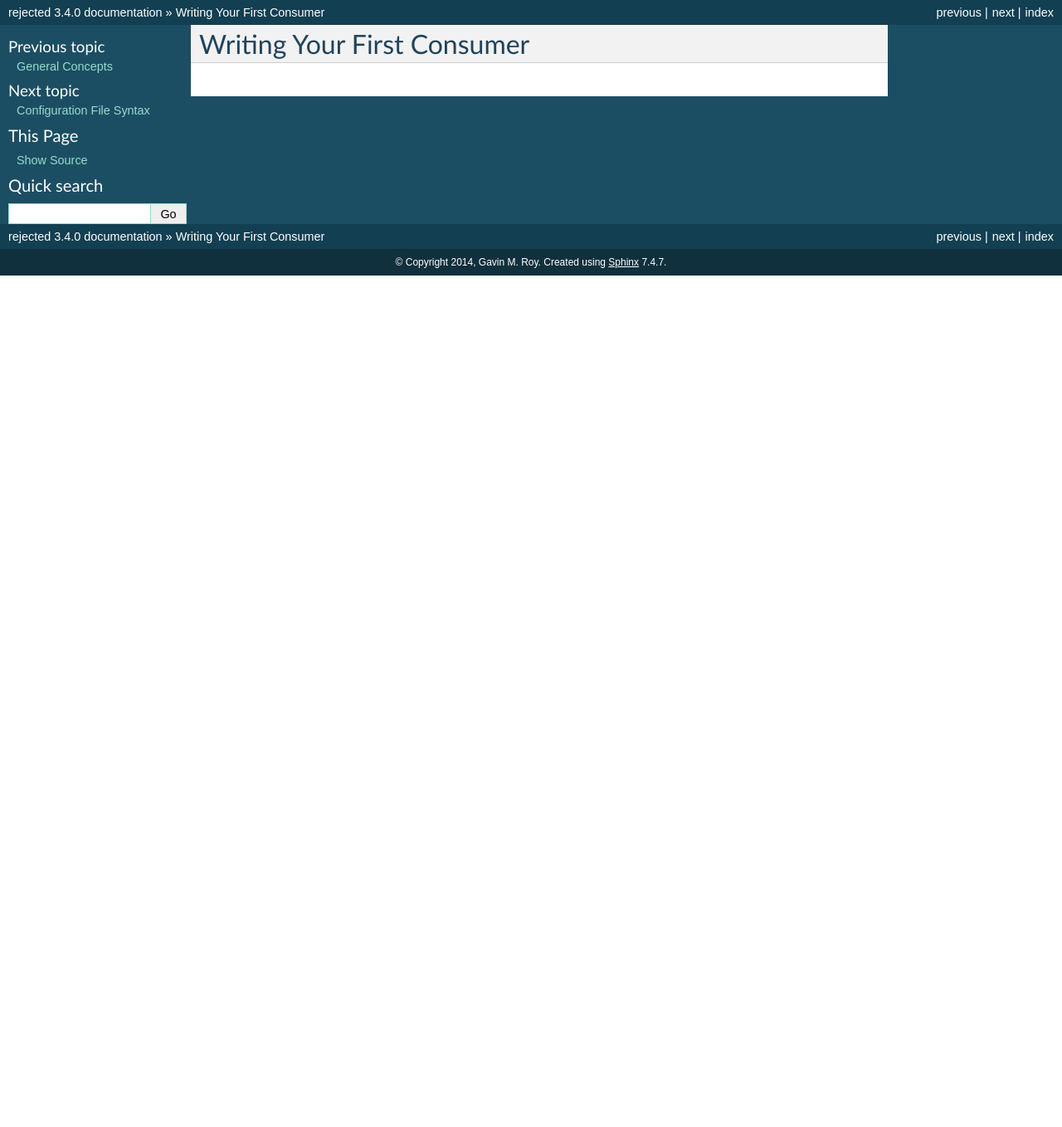
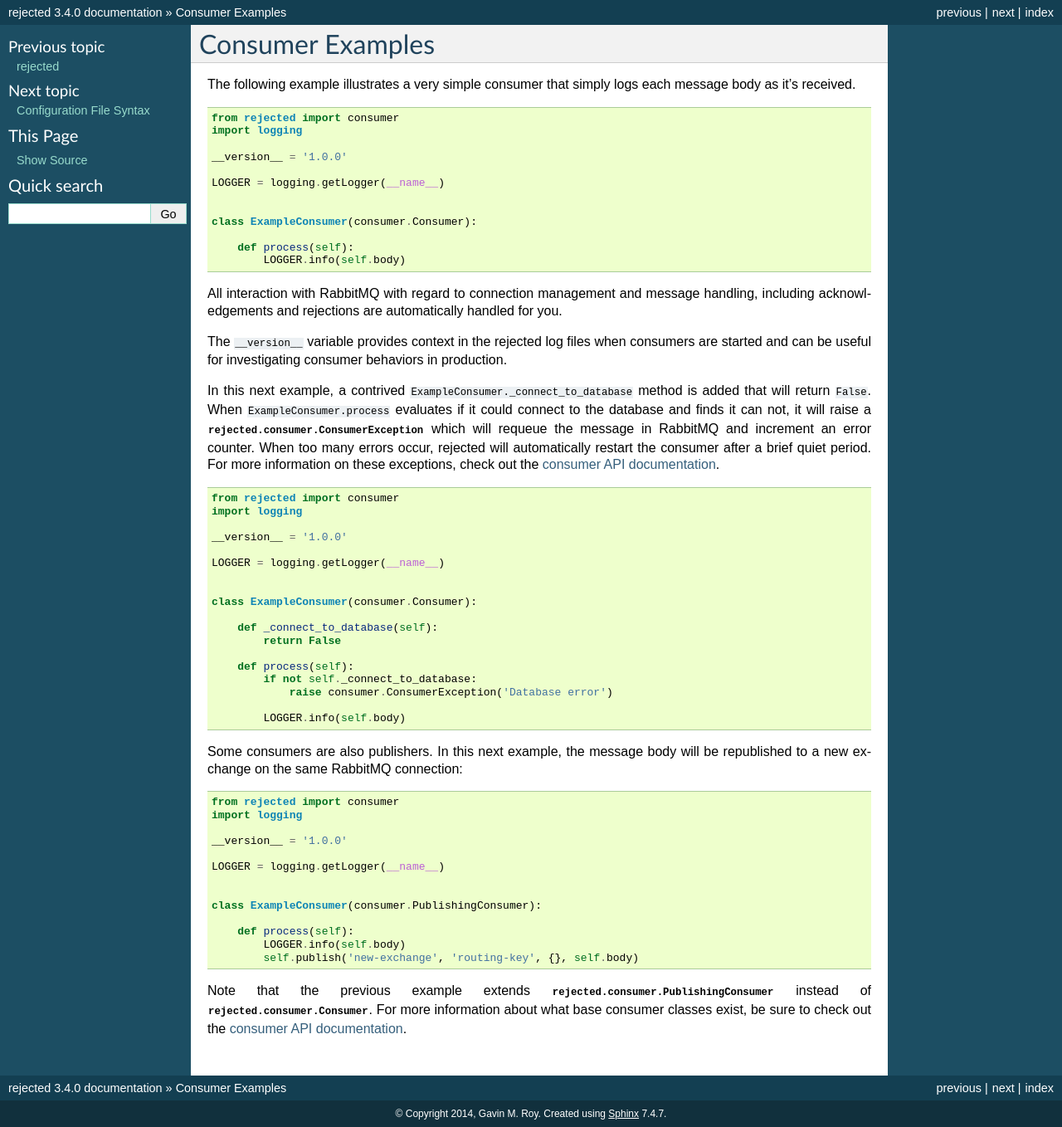
Before and after one commit to gmr/rejected, a Sphinx documentation site: the page built from docs/consumer_howto.rst, in a window 1280 px wide. Shown: the whole page at 83% size. Built offline with Sphinx 7.4.7, drawn with Linux system fonts in a browser that asks for light colours; before the commit the page ends 900 px from its top, so only the background shows below that.

Commit message:
Update docs

```diff
--- a/docs/configuration.rst
+++ b/docs/configuration.rst
@@ -94,7 +94,7 @@ This section contains the settings required to run the application as a daemon.
 +---------+---------------------------------------------------------------------------+
 | group   | Optional The group name to switch to when the process is daemonized (str) |
 +---------+---------------------------------------------------------------------------+
-| pidfile | The pidfile to write when the process is daemonized                       |
+| pidfile | The pidfile to write when the process is daemonized (str)                 |
 +---------+---------------------------------------------------------------------------+
 
 
--- a/docs/consumer.rst
+++ b/docs/consumer.rst
@@ -1,3 +1,5 @@
+.. _consumer_api:
+
 Consumer API
 ============
 The :py:class:`Consumer <rejected.consumer.Consumer>`, :py:class:`PublishingConsumer <rejected.consumer.PublishingConsumer>`,
--- a/docs/consumer_howto.rst
+++ b/docs/consumer_howto.rst
@@ -1,2 +1,79 @@
-Writing Your First Consumer
-===========================
+Consumer Examples
+=================
+The following example illustrates a very simple consumer that simply logs each
+message body as it's received.
+
+.. code:: python
+
+    from rejected import consumer
+    import logging
+
+    __version__ = '1.0.0'
+
+    LOGGER = logging.getLogger(__name__)
+
+
+    class ExampleConsumer(consumer.Consumer):
+
+        def process(self):
+            LOGGER.info(self.body)
+
+All interaction with RabbitMQ with regard to connection management and message
+handling, including acknowledgements and rejections are automatically handled
+for you.
+
+The ``__version__`` variable provides context in the rejected log files when
+consumers are started and can be useful for investigating consumer behaviors in
+production.
+
+In this next example, a contrived ``ExampleConsumer._connect_to_database`` method
+is added that will return ``False``. When ``ExampleConsumer.process`` evaluates
+if it could connect to the database and finds it can not, it will raise a
+:py:class:`rejected.consumer.ConsumerException` which will requeue the message
+in RabbitMQ and increment an error counter. When too many errors occur, rejected
+will automatically restart the consumer after a brief quiet period. For more
+information on these exceptions, check out the :ref:`consumer API documentation <consumer_api>`.
+
+.. code:: python
+
+    from rejected import consumer
+    import logging
+
+    __version__ = '1.0.0'
+
+    LOGGER = logging.getLogger(__name__)
+
+
+    class ExampleConsumer(consumer.Consumer):
+
+        def _connect_to_database(self):
+            return False
+
+        def process(self):
+            if not self._connect_to_database:
+                raise consumer.ConsumerException('Database error')
+
+            LOGGER.info(self.body)
+
+Some consumers are also publishers. In this next example, the message body will
+be republished to a new exchange on the same RabbitMQ connection:
+
+.. code:: python
+
+    from rejected import consumer
+    import logging
+
+    __version__ = '1.0.0'
+
+    LOGGER = logging.getLogger(__name__)
+
+
+    class ExampleConsumer(consumer.PublishingConsumer):
+
+        def process(self):
+            LOGGER.info(self.body)
+            self.publish('new-exchange', 'routing-key', {}, self.body)
+
+Note that the previous example extends :py:class:`rejected.consumer.PublishingConsumer`
+instead of :py:class:`rejected.consumer.Consumer`. For more information about what
+base consumer classes exist, be sure to check out the :ref:`consumer API documentation <consumer_api>`.
--- a/docs/index.rst
+++ b/docs/index.rst
@@ -36,7 +36,6 @@ Getting Started
    :glob:
    :maxdepth: 2
 
-   concepts
    consumer_howto
    configuration
    cli
```
Also changed, not shown: docs/cli.rst (+33 -0 lines).
